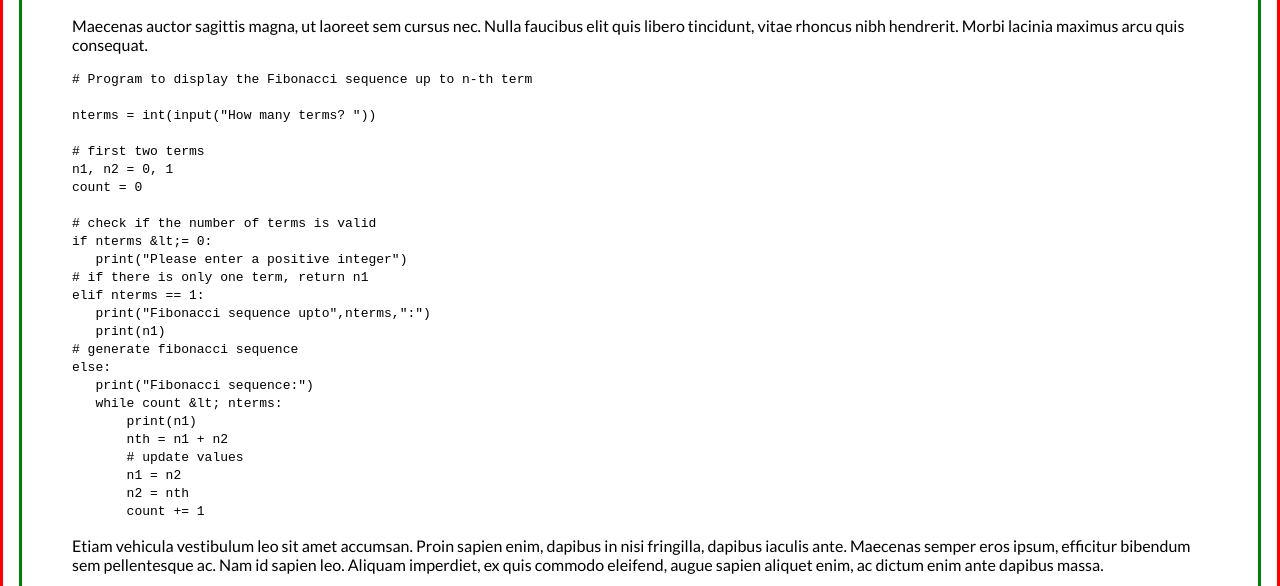
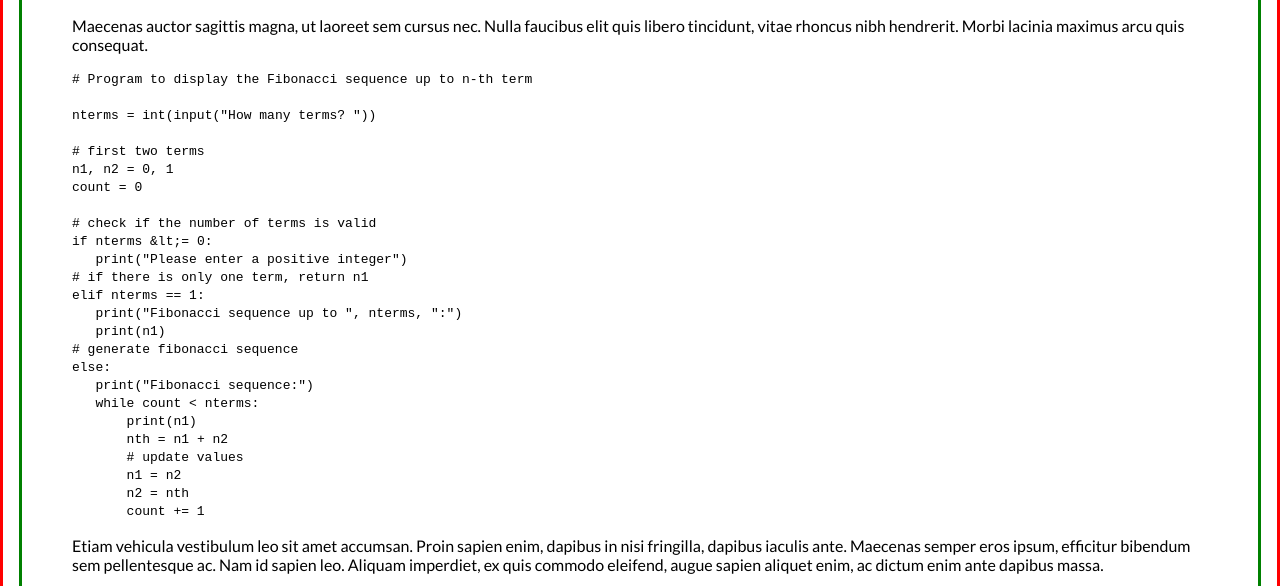
Before and after one commit to PureAsbestos/pureasbestos.github.io, a Jekyll site: the page built from index.md, in a window 1280 px wide. Shown: the part 343-929 px from the top of the page. Built offline with Jekyll 4.4.1, drawn with Linux system fonts in a browser that asks for light colours.

Commit message:
Set up some Jekyll stuff

````diff
--- a/index.md
+++ b/index.md
@@ -6,7 +6,7 @@ Lorem ipsum dolor sit amet, consectetur adipiscing elit. Aenean fermentum sollic
 
 Maecenas auctor sagittis magna, ut laoreet sem cursus nec. Nulla faucibus elit quis libero tincidunt, vitae rhoncus nibh hendrerit. Morbi lacinia maximus arcu quis consequat.
 
-```python3
+```python
 # Program to display the Fibonacci sequence up to n-th term
 
 nterms = int(input("How many terms? "))
@@ -20,12 +20,12 @@ if nterms &lt;= 0:
    print("Please enter a positive integer")
 # if there is only one term, return n1
 elif nterms == 1:
-   print("Fibonacci sequence upto",nterms,":")
+   print("Fibonacci sequence up to ", nterms, ":")
    print(n1)
 # generate fibonacci sequence
 else:
    print("Fibonacci sequence:")
-   while count &lt; nterms:
+   while count < nterms:
        print(n1)
        nth = n1 + n2
        # update values
````
Also changed, not shown: index.html (deleted, +0 -37 lines).
